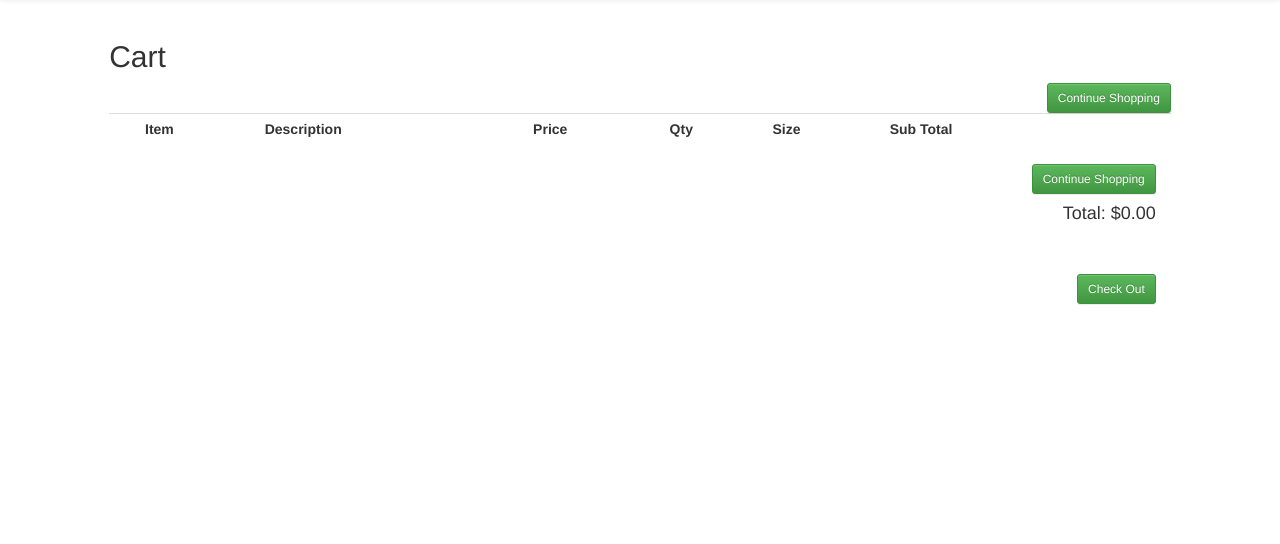
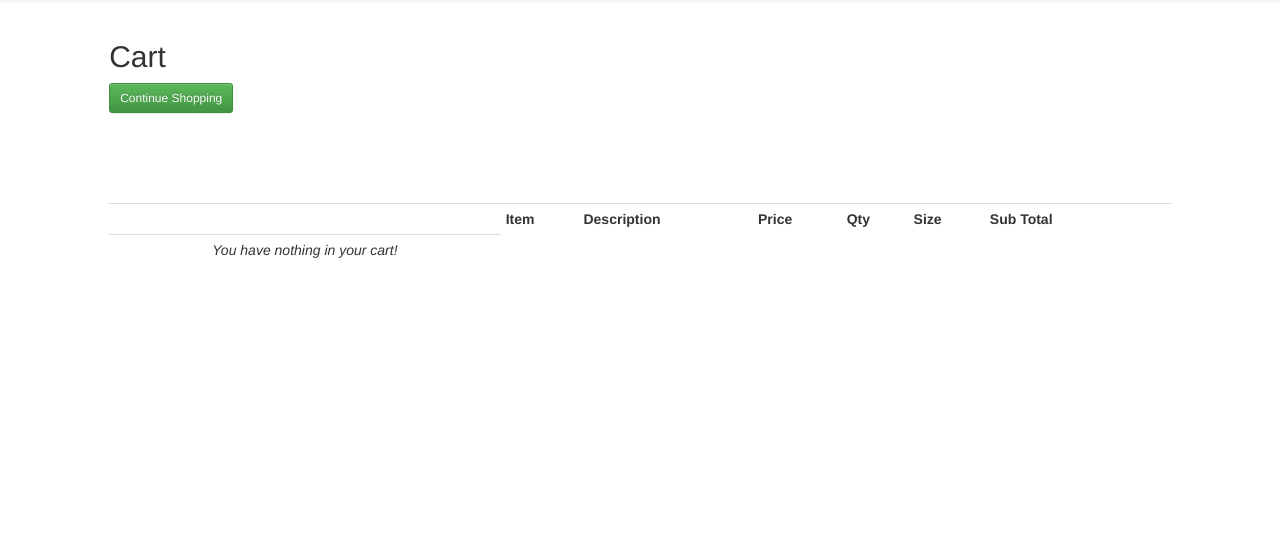
Before and after one commit to BrianTParker/TeamLacys, a PHP site: page /TeamLacys/cart.php in a window 1280 px wide. Shown: the part 62-606 px from the top of the page. Run offline with PHP 8.4, Linux system fonts and the light colour scheme; lists and menus that the app fills with data are empty; some libraries are stand-ins or nearby versions.

Commit message:
Empty Cart Checkout Closes #36
- './cart.php' now checks if the cart is empty before writing the page;
if the cart is empty, './cart.php' will no longer write the total of the
cart or the checkout submit button to the page
- added method CartManager::isEmpty; returns TRUE if there are no items
in the cart

```diff
--- a/cart.php
+++ b/cart.php
@@ -30,9 +30,18 @@ include "header.php";
 
 			echo '<tr>' . "\n";
 			echo '<form action="./index.php">' . "\n";
-			echo '<button class="btn btn-success btn-sm pull-right" type="submit">Continue Shopping</button>' . "\n";
+			echo '<button class="btn btn-success btn-sm pull-left" type="submit">Continue Shopping</button>' . "\n";
 			echo '</form>' . "\n";
 			echo '</tr>' . "\n";
+
+			if ($CART_MGR->isEmpty()){
+
+				echo '<tr>';
+				echo '<td align="center"><i>You have nothing in your cart!</i></td>';
+				echo '</tr>';
+
+
+			}else{
 
 				// for each item in the cart -nm
 				foreach( $CART_MGR->getItems() as $index => $item ){
@@ -40,7 +49,7 @@ include "header.php";
 					//print_r( $item );
 					// print item to screen -nm
 					echo '<tr>';
-				echo '<td><img src="' . $item['image_location'] . '"/></td>' . "\n";
+					echo '<td><img class="img-responsive" src="' . $item['image_location'] . '"/></td>' . "\n";
 					echo '<td>' . $item['name'] . '</td>' . "\n";
 					echo '<td>' . $item['description'] . '</td>' . "\n";
 					echo '<td>$' . number_format($item['price'], 2) . '</td>' . "\n";
@@ -84,25 +93,26 @@ include "header.php";
 					echo '</form>' . "\n";
 					echo '</tr>' . "\n";
 				}
+
+				echo '</table>';
+				echo '<div class="form-group">';
+				echo '<div class="col-sm-4 col-sm-offset-8" align="right">';
+				echo '<form action="./index.php">';
+				echo '<button class="btn btn-success btn-sm" type="submit">Continue Shopping</button>';
+
+				echo '</form>';
+
+				echo '<form action="checkout.php" method="POST" id="checkout">';
+				echo "<h4>Total: $" . number_format($total, 2) . "\n </h4>";
+
+				echo '<input type="hidden" name="total" value="' . $total . '"/><br/><br/>';
+				echo '<button class="btn btn-success btn-sm pull-right" type="submit" name="beginCheckout" value="Checkout">Check Out</button>';
+
+				echo '</form>';
+				echo '</div>';
+				echo '</div>';
+			}
         ?>
-        </table>
-        <div class="form-group">
-			<div class="col-sm-4 col-sm-offset-8" align="right">
-				<form action="./index.php">
-
-						<button class="btn btn-success btn-sm" type="submit">Continue Shopping</button>
-
-				</form>
-
-				<form action="checkout.php" method="POST" id="checkout">
-				<?php echo "<h4>Total: $" . number_format($total, 2) . "\n </h4>"; ?>
-
-					<input type="hidden" name="total" value="<?php echo $total; ?>"/><br/><br/>
-					<button class="btn btn-success btn-sm pull-right" type="submit" name="beginCheckout" value="Checkout">Check Out</button>
-
-				</form>
-        	</div>
-        </div>
     </div>
 </div>
 <br/><br/><br/><br/><br/><br/>
--- a/php/cart/CartManager.php
+++ b/php/cart/CartManager.php
@@ -87,4 +87,11 @@ class CartManager extends SessionSingleton {
 
 	} // end method -nm
 
+	// determines whether the cart is empty -nm
+	public function isEmpty(){
+
+		return ( empty( $this->cart ) );
+
+	} // end method -nm
+
 } // end class -nm
```
Lines whose indentation alone changed are shown as unchanged.
